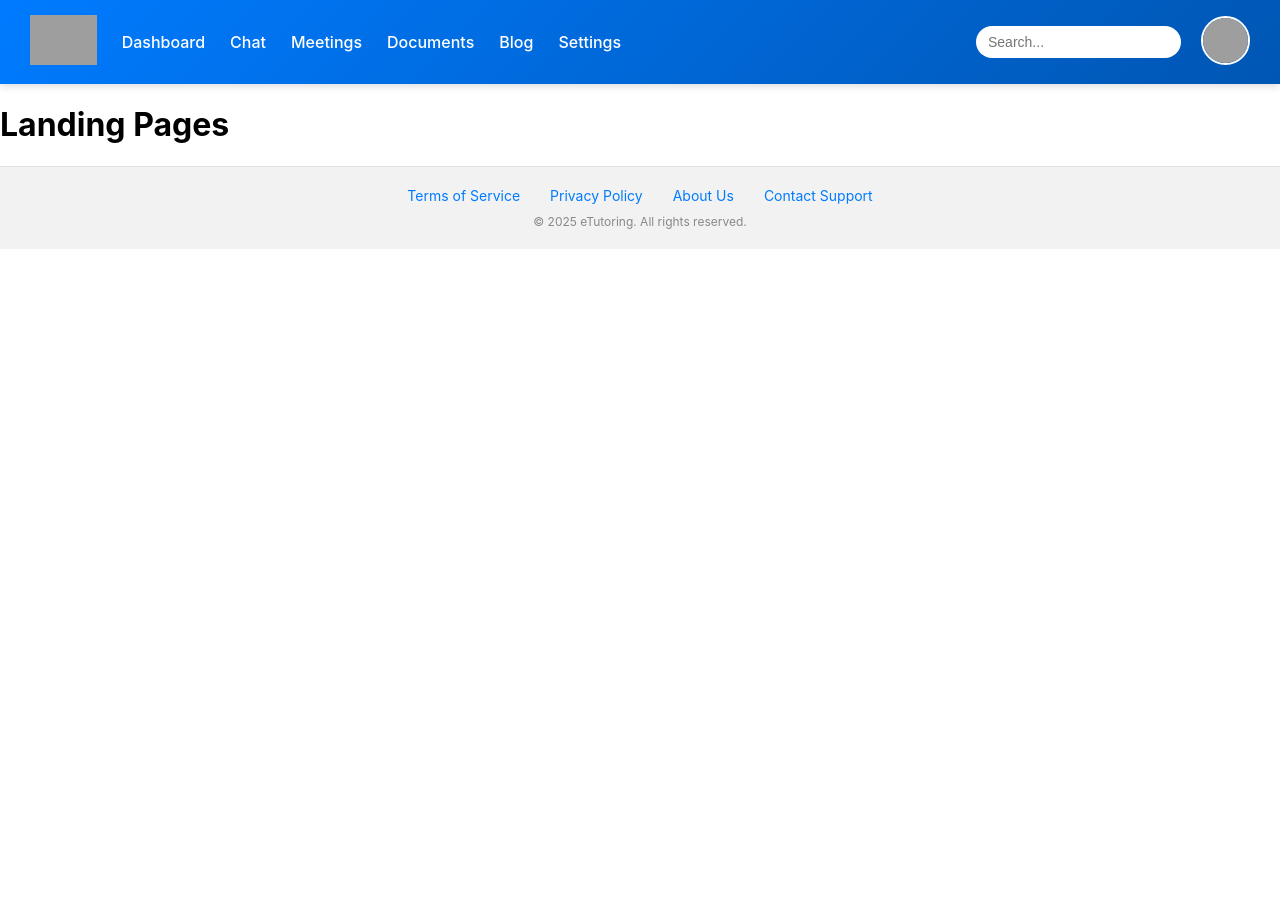
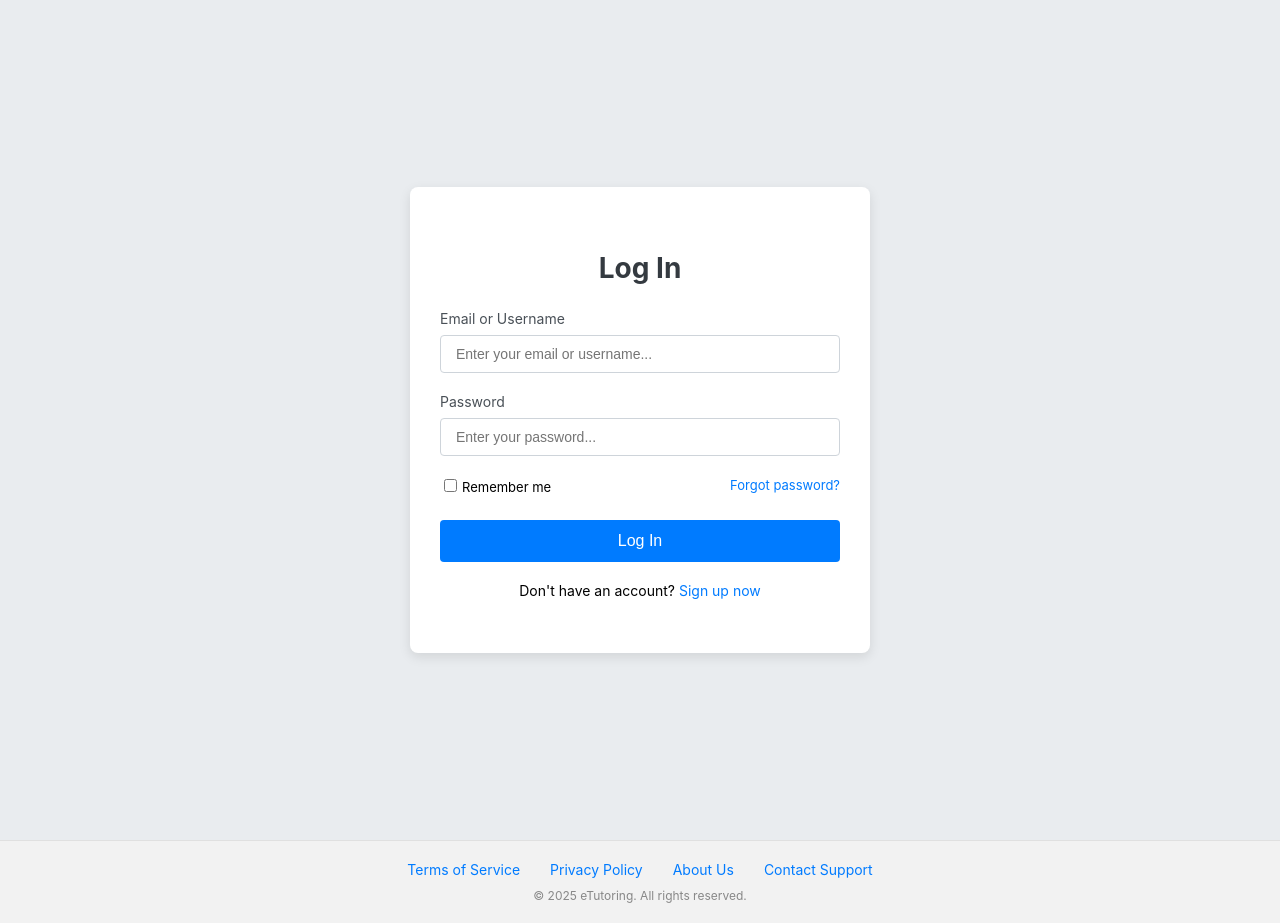
Before and after one commit to hieungopzz1/webgr1, a React (Create React App) app in the folder fe/my-app/: page / in a window 1280 px wide. Before the commit the page ends 800 px from the top, so only its background shows below. Built offline with nearby package versions, Linux system fonts and the light colour scheme; grey boxes are pictures that could not be loaded.

Commit message:
update header

```diff
--- a/fe/my-app/src/App.js
+++ b/fe/my-app/src/App.js
@@ -1,5 +1,5 @@
 import React from 'react';
-import { BrowserRouter as Router, Routes, Route } from 'react-router-dom';
+import { BrowserRouter as Router, Routes, Route, useLocation } from 'react-router-dom';
 import './App.css';
 import Landing from './components/Landing';
 import Header from './components/header/Header';
@@ -9,16 +9,26 @@ import Login from './pages/Login';
 function App() {
   return (
     <Router>
-      <Header />
-      <main>
-        <Routes>
-          <Route path="/" element={<Landing />} />
-          <Route path="/login" element={<Login />} />
-        </Routes>
-      </main>
-      <Footer />
+      <AppContent />
     </Router>
   );
 }
 
+function AppContent() {
+  const location = useLocation();
+
+  return (
+    <>
+      {location.pathname !== '/' && <Header />}
+      <main>
+        <Routes>
+          <Route path="/" element={<Login />} />
+          <Route path="/landing" element={<Landing />} />
+        </Routes>
+      </main>
+      <Footer />
+    </>
+  );
+}
+
 export default App;
--- a/fe/my-app/src/components/header/Header.css
+++ b/fe/my-app/src/components/header/Header.css
@@ -3,7 +3,7 @@
   display: flex;
   justify-content: space-between;
   align-items: center;
-  background: linear-gradient(135deg, #007bff 0%, #0056b3 100%);
+  background: linear-gradient(135deg, #f2f2f2 0%, #f2f2f2 100%);
   padding: 15px 30px;
   color: #ffffff;
   box-shadow: 0 2px 8px rgba(0, 0, 0, 0.15);
@@ -32,7 +32,7 @@
 }
 
 .header__nav li a {
-  color: #ffffff;
+  color: black;
   text-decoration: none;
   font-weight: 500;
   transition: color 0.3s ease;
--- a/fe/my-app/src/pages/Login.js
+++ b/fe/my-app/src/pages/Login.js
@@ -16,7 +16,7 @@ const Login = () => {
       return;
     }
     try {
-      const response = await axios.get('http://localhost:3001/users');
+      const response = await axios.get('http://localhost:3000/users');
       const users = response.data;
       const user = users.find(
         (u) =>
```
